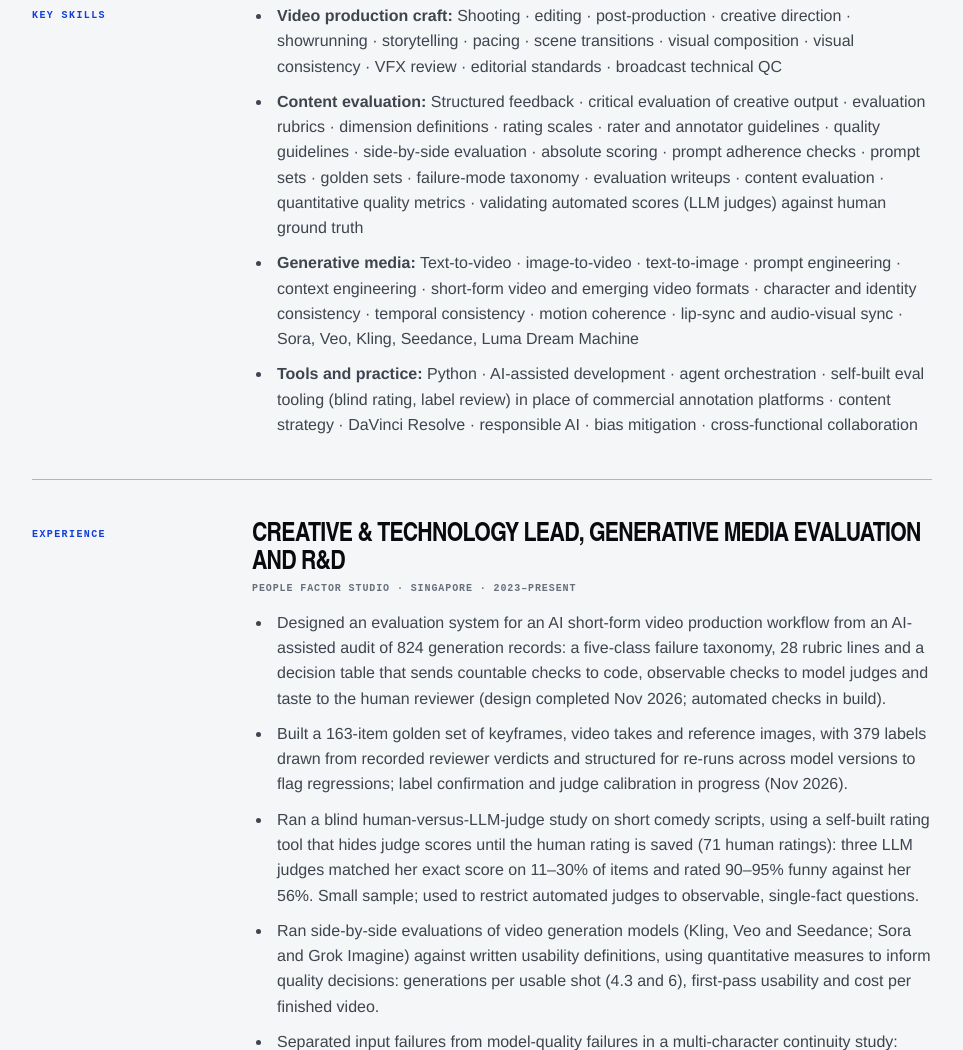
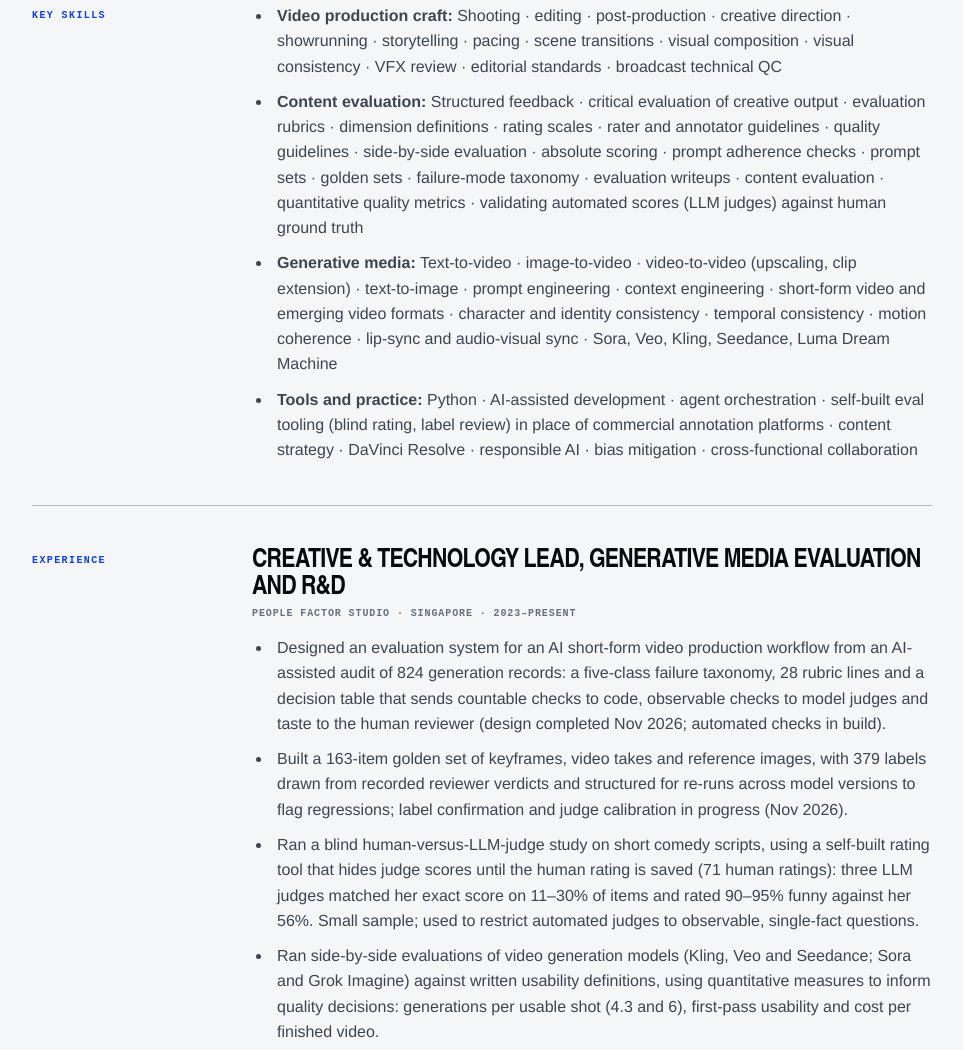
Before and after one commit to InezAng/evals-portfolio, a plain HTML site: page resume-video-evaluation.html in a window 1280 px wide. Shown: the part 674-1724 px from the top of the page, without its empty margins (158-1121 px from the left). Drawn offline with Linux system fonts and the light colour scheme.

Commit message:
Update résumé pages
Co-Authored-By: Claude <noreply@anthropic.com>

```diff
--- a/resume-video-evaluation.html
+++ b/resume-video-evaluation.html
@@ -367,7 +367,7 @@
           <ul>
             <li><strong>Video production craft:</strong> Shooting · editing · post-production · creative direction · showrunning · storytelling · pacing · scene transitions · visual composition · visual consistency · VFX review · editorial standards · broadcast technical QC</li>
             <li><strong>Content evaluation:</strong> Structured feedback · critical evaluation of creative output · evaluation rubrics · dimension definitions · rating scales · rater and annotator guidelines · quality guidelines · side-by-side evaluation · absolute scoring · prompt adherence checks · prompt sets · golden sets · failure-mode taxonomy · evaluation writeups · content evaluation · quantitative quality metrics · validating automated scores (LLM judges) against human ground truth</li>
-            <li><strong>Generative media:</strong> Text-to-video · image-to-video · text-to-image · prompt engineering · context engineering · short-form video and emerging video formats · character and identity consistency · temporal consistency · motion coherence · lip-sync and audio-visual sync · Sora, Veo, Kling, Seedance, Luma Dream Machine</li>
+            <li><strong>Generative media:</strong> Text-to-video · image-to-video · video-to-video (upscaling, clip extension) · text-to-image · prompt engineering · context engineering · short-form video and emerging video formats · character and identity consistency · temporal consistency · motion coherence · lip-sync and audio-visual sync · Sora, Veo, Kling, Seedance, Luma Dream Machine</li>
             <li><strong>Tools and practice:</strong> Python · AI-assisted development · agent orchestration · self-built eval tooling (blind rating, label review) in place of commercial annotation platforms · content strategy · DaVinci Resolve · responsible AI · bias mitigation · cross-functional collaboration</li>
           </ul>
         </div>
```
Also changed, not shown: resume.html (+1 -1 lines).
